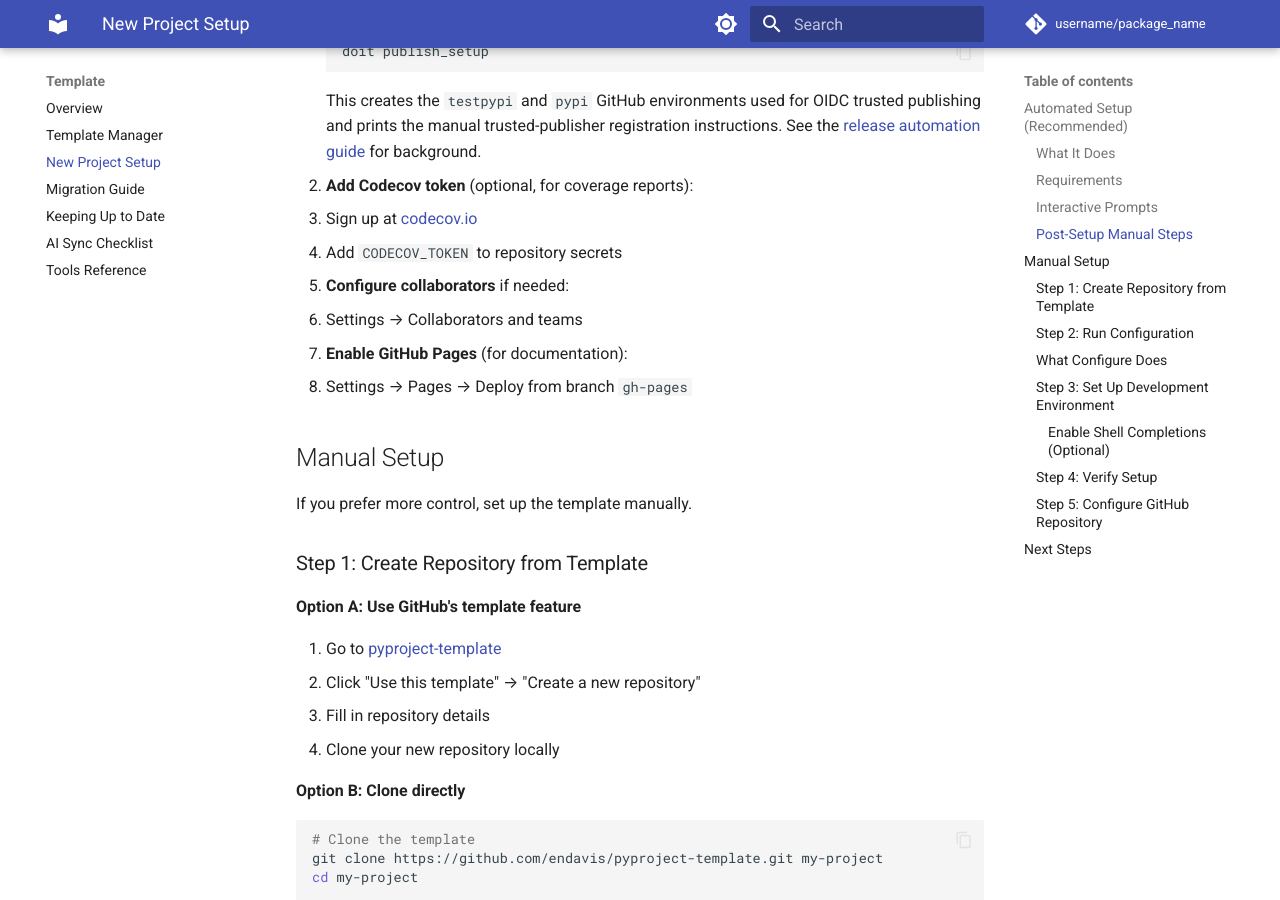
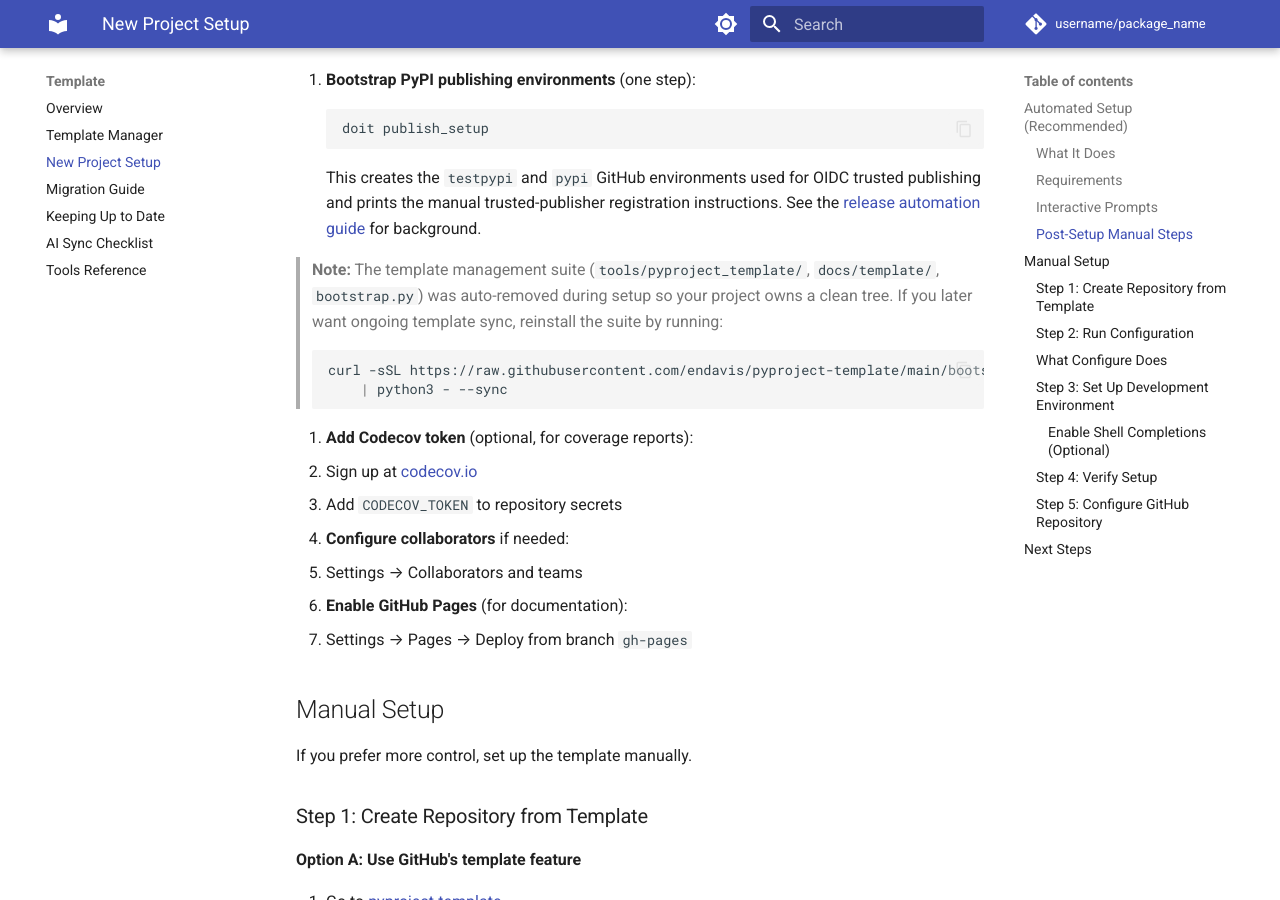
Before and after one commit to endavis/pyproject-template, an MkDocs documentation site: the page built from docs/template/new-project.md, in a window 1280 px wide and 900 px high, scrolled down 1876 px. Built offline with MkDocs 1.6.1 and Material for MkDocs 9.7.7, drawn with Linux system fonts in a browser that asks for light colours; comment, search, counter and statistics services are not loaded; some of the changed text lies outside the part shown.

Commit message:
docs: describe auto-cleanup of template suite and --sync re-install path
Update the three consumer-facing template docs to reflect the new
default behavior introduced in the sibling code change:

- `docs/template/new-project.md`: add step 7 ("Removes the template
  management suite") to the "What It Does" list and a post-setup note
  pointing to `bootstrap.py --sync` as the re-install path.
- `docs/template/index.md`: cross-reference the new default behavior
  from the template overview and link to the updates guide.
- `docs/template/updates.md`: add a callout for consumers who spawned a
  clean tree and later want the template-sync suite back, documenting
  the `bootstrap.py --sync` command.

Addresses #465

````diff
--- a/docs/template/new-project.md
+++ b/docs/template/new-project.md
@@ -43,7 +43,11 @@ The bootstrap script (`setup_repo.py`) automates the entire setup:
 4. **Replicates labels** from the template repository
 5. **Runs placeholder replacement** (`configure.py`)
 6. **Clones the repository** locally
-7. **Prints next steps** checklist
+7. **Removes the template management suite** (`tools/pyproject_template/`,
+   `docs/template/`, `bootstrap.py`) so your consumer project owns a clean
+   tree. If you later want ongoing template sync, reinstall the suite with
+   `bootstrap.py --sync` (see [Keeping Up to Date](updates.md)).
+8. **Prints next steps** checklist
 
 ### Requirements
 
@@ -77,6 +81,15 @@ After the script completes, you'll need to:
    instructions. See the
    [release automation guide](../development/release-and-automation.md#github-environments-trusted-publishing)
    for background.
+
+   > **Note:** The template management suite (`tools/pyproject_template/`,
+   > `docs/template/`, `bootstrap.py`) was auto-removed during setup so your
+   > project owns a clean tree. If you later want ongoing template sync,
+   > reinstall the suite by running:
+   > ```bash
+   > curl -sSL https://raw.githubusercontent.com/endavis/pyproject-template/main/bootstrap.py \
+   >     | python3 - --sync
+   > ```
 
 2. **Add Codecov token** (optional, for coverage reports):
    - Sign up at [codecov.io](https://codecov.io)
````
Also changed, not shown: docs/template/index.md (+6 -0 lines), docs/template/updates.md (+11 -0 lines).
